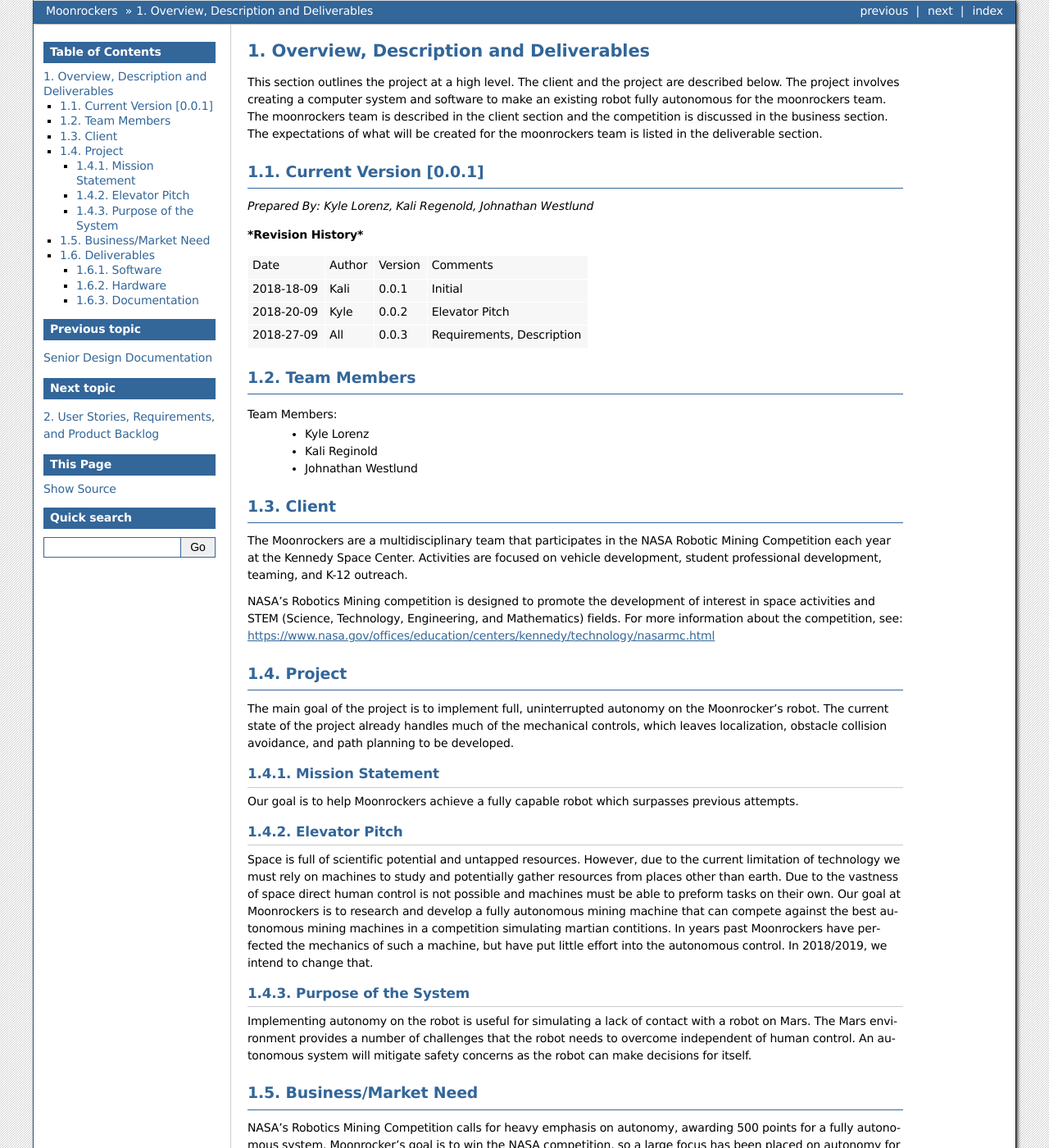
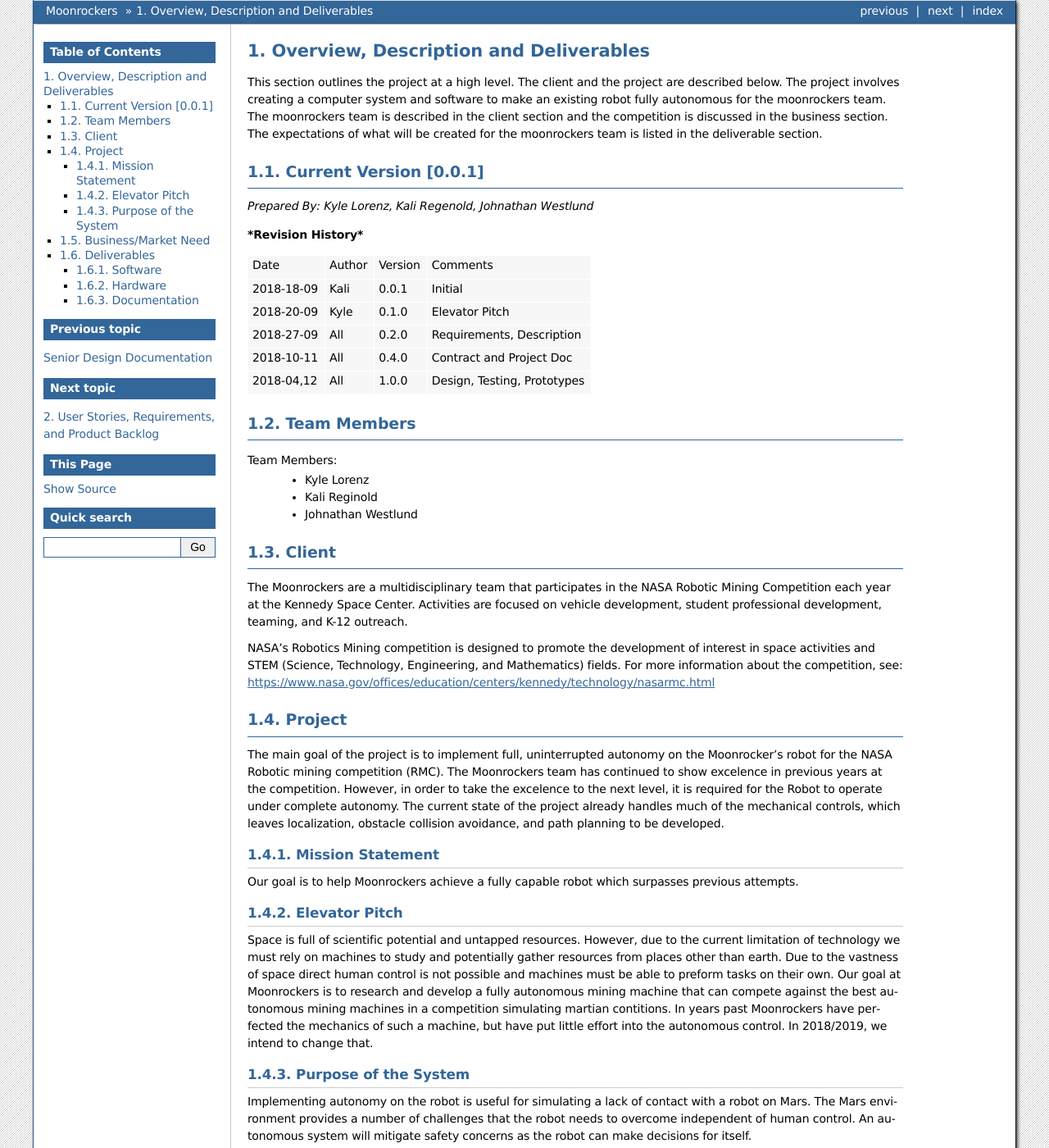
Before and after one commit to kaliRegenold/SeniorDesign, a Sphinx documentation site: the page built from DesignDoc/source/overview.rst, in a window 1280 px wide and 1400 px high. Shown: the whole window at 82% size. Built offline with Sphinx 7.4.7, drawn with Linux system fonts in a browser that asks for light colours.

Commit message:
Update overview

```diff
--- a/DesignDoc/source/overview.rst
+++ b/DesignDoc/source/overview.rst
@@ -15,13 +15,15 @@
 
 |  ***Revision History***
 
-===========  ======  =======  =======================
+===========  ======  =======  ===========================
 Date         Author  Version  Comments
------------  ------  -------  -----------------------
+-----------  ------  -------  ---------------------------
 2018-18-09    Kali   0.0.1    Initial
-2018-20-09   Kyle    0.0.2    Elevator Pitch
-2018-27-09   All     0.0.3    Requirements, Description
-===========  ======  =======  =======================
+2018-20-09   Kyle    0.1.0    Elevator Pitch
+2018-27-09   All     0.2.0    Requirements, Description
+2018-10-11   All     0.4.0    Contract and Project Doc
+2018-04,12   All     1.0.0    Design, Testing, Prototypes
+===========  ======  =======  ===========================
 
 
 
@@ -42,8 +44,11 @@
 Project
 -------
 
-The main goal of the project is to implement full, uninterrupted autonomy on the Moonrocker's robot.
-The current state of the project already handles much of the mechanical controls, which leaves localization, obstacle collision avoidance, and path planning to be developed.
+The main goal of the project is to implement full, uninterrupted autonomy on the Moonrocker's robot for the NASA
+Robotic mining competition (RMC).  The Moonrockers team has continued to show excelence in previous years at the
+competition. However, in order to take the excelence to the next level, it is required for the Robot to operate
+under complete autonomy. The current state of the project already handles much of the mechanical controls, which
+leaves localization, obstacle collision avoidance, and path planning to be developed.
 
 Mission Statement
 ~~~~~~~~~~~~~~~~~
```
